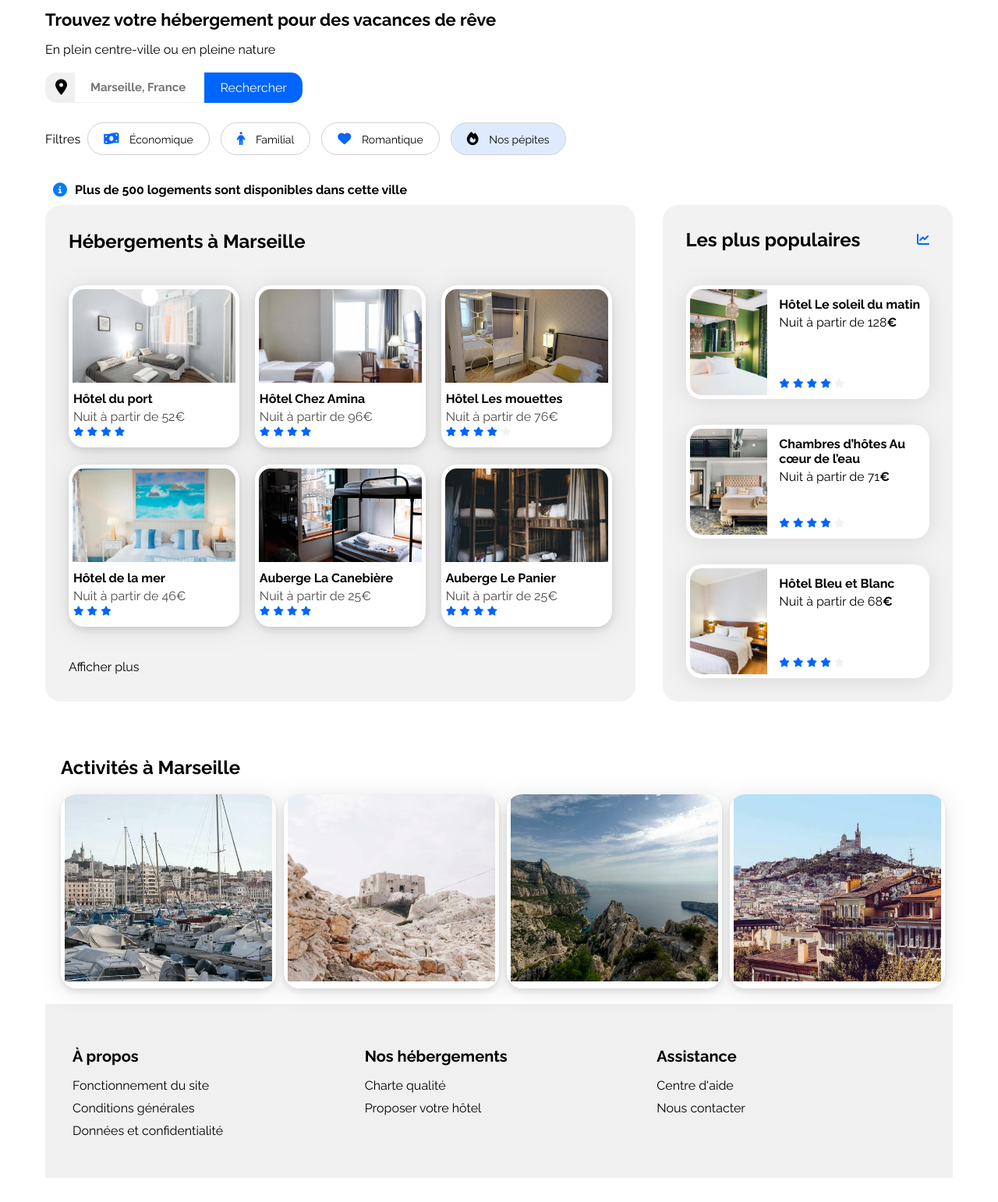
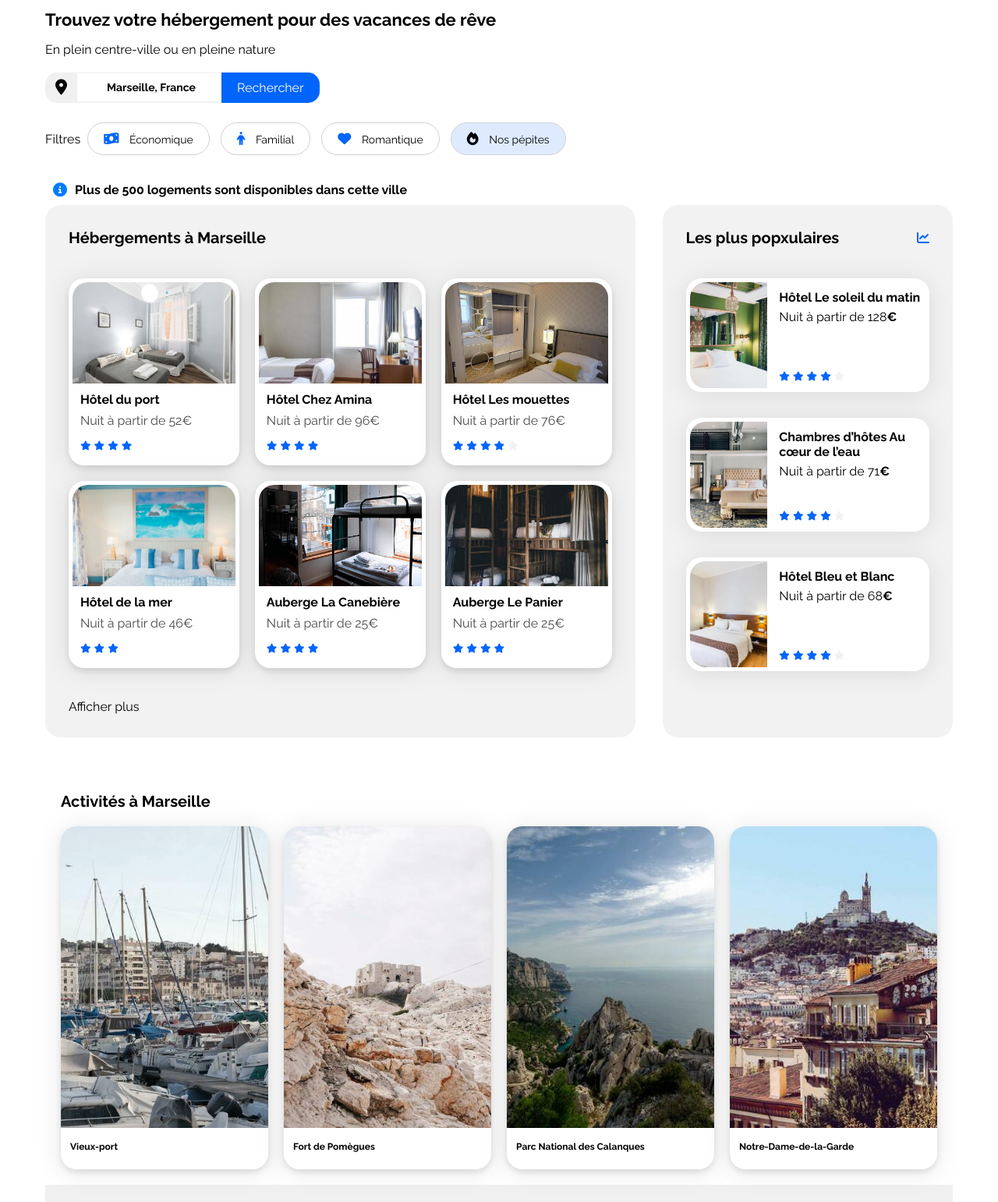
Before and after one commit to Tomguerine/project1OC, a plain HTML site: page index.html in a window 1280 px wide. Shown: the part 77-1619 px from the top of the page at 78% size. Before the commit the page ends 1596 px from the top, so only its background shows below. Drawn offline with Linux system fonts and the light colour scheme.

Commit message:
update clean

```diff
--- a/css/style.css
+++ b/css/style.css
@@ -141,8 +141,6 @@ nav li a:hover {
 }
 
 /* Ajustements pour le lien actif */
-/* Base styles for navigation links */
-
 nav li a.active {
   border-top: 2px solid var(--main-color);
   padding-top: 16px;
@@ -169,7 +167,7 @@ nav li a.active {
   align-items: center;
   justify-content: space-between;
   margin-bottom: 20px;
-  width: 330px;
+  width: 28%;
   background-color: #f0f0f0; /* Fond gris */
   border-radius: 15px; /* Contour arrondi */
 }
@@ -179,13 +177,24 @@ nav li a.active {
   font-size: 20px;
   border-radius: 50%;
   background-color: #f2f2f2;
-  margin-right: 10px;
+  margin-right: 13px;
 }
 .search-input {
-  width: 60%;
-  padding: 10px 20px;
-  font-size: 15px;
+  padding: 10px;
+  padding-right: 5px;
+  font-size: 14px;
   border: none;
+  text-align: center;
+  font-weight: bold; /* Makes the placeholder text bold */
+  color: black; /* Sets the placeholder text color to black */
+  opacity: 1;
+}
+/* Style for the input field placeholder */
+.search-input::placeholder {
+  font-weight: bold; /* Makes the placeholder text bold */
+  color: black; /* Sets the placeholder text color to black */
+  /* Additional styles to ensure compatibility across different browsers */
+  opacity: 1; /* Fixes the inconsistent opacity in different browsers */
 }
 
 .search-button {
@@ -252,9 +261,6 @@ nav li a.active {
   font-weight: bold;
   color: #000000; /* Black color for the text */
 }
-.search-input::placeholder {
-  font-weight: bold;
-}
 /****** note ***********/
 /* Styling for the note */
 .note {
@@ -304,6 +310,8 @@ nav li a.active {
 
 /* Styles for each card */
 .hebergements-cards .card {
+  min-height: 200px;
+
   display: flex;
   flex-direction: column; /* Stack elements vertically */
   box-shadow: 0 4px 8px rgba(0, 0, 0, 0.1); /* Shadow effect for depth */
@@ -315,23 +323,24 @@ nav li a.active {
 /* Styles for card image */
 .hebergements-cards .card img {
   width: 100%;
-  height: 120px;
-  border-top-left-radius: 15px;
-  border-top-right-radius: 15px;
+  height: 130px;
+  border-top-left-radius: 20px;
+  border-top-right-radius: 20px;
 }
 
 /* Styles for card content */
 .hebergements-cards .card-content {
-  padding: 1px; /* Padding all around for spacing */
+  padding: 10px; /* Padding all around for spacing */
   display: flex;
   flex-direction: column;
   justify-content: space-between;
   box-sizing: border-box;
+  min-height: 100px;
 }
 
 /* Styles for card title */
 .hebergements-cards .card-title {
-  margin-top: 10px;
+  margin-top: 1px;
   margin-bottom: 4px;
   font-weight: bold; /* Bold font for the title */
 }
@@ -339,12 +348,15 @@ nav li a.active {
 /* Styles for card subtitle (price) */
 .hebergements-cards .card-subtitle {
   margin: 0;
+  padding-top: 4px;
+  padding-bottom: 3px;
+
+  font-size: 13 px;
   color: #4a4a4a; /* Slight grey color for subtitle */
 }
 
 /* Styles for card rating */
 .hebergements-cards .card-rating {
-  margin-bottom: 5px;
   color: #007bff; /* Blue color for the star ratings */
 }
 
@@ -362,7 +374,7 @@ nav li a.active {
   display: flex;
   justify-content: space-between;
   align-items: center;
-  margin-bottom: 44px;
+  padding-bottom: 7px;
 }
 
 .populaires-cards .card {
@@ -373,8 +385,8 @@ nav li a.active {
 .populaires-cards img {
   width: 33%;
   height: 136px;
-  border-top-left-radius: 15px;
-  border-bottom-left-radius: 15px;
+  border-top-left-radius: 20px;
+  border-bottom-left-radius: 20px;
 }
 
 .populaires-cards .card-content {
@@ -388,7 +400,7 @@ nav li a.active {
 
 .populaires-cards .card-title {
   margin-top: 10px;
-  margin-bottom: 4px;
+  margin-bottom: 6px;
 }
 
 .populaires-cards .card-subtitle {
@@ -416,7 +428,7 @@ nav li a.active {
 
 .section-title {
   margin: 0;
-  font-size: 24px;
+  font-size: 20px;
   font-weight: bold;
 }
 
@@ -429,25 +441,24 @@ nav li a.active {
 
 /* Ensuring no margin or padding at the top of the card */
 .activity-cards .card {
-  background-color: hsl(0, 0%, 100%);
+  background-color: #ffffff;
   box-shadow: 0 4px 8px rgba(0, 0, 0, 0.1);
   overflow: hidden;
-  width: 100%;
+  height: 55vh;
   transition: transform 0.2s;
+  padding: 0;
   margin-top: 0;
   padding-top: 0;
   position: relative;
 }
 
 /* Ensuring the image itself doesn't have any margin and fills the container */
-/* Ensuring the image itself doesn't have any margin and fills the container */
 .activity-cards img {
   width: 100%;
-  height: 30vh;
+  height: 88%;
   object-fit: cover;
   margin: 0;
   padding: 0;
-  /* position: absolute; */
   top: 0;
   left: 0;
   z-index: -1;
@@ -455,16 +466,24 @@ nav li a.active {
 
 /* Style for card content */
 .activity-cards .card-content {
-  position: fixed;
-  padding: 15px;
+  /* position: fixed; */
+  font-size: 10px;
+  padding-left: 12px;
+  padding-top: 5%;
+  padding-bottom: 5%;
+
+  min-height: 300px;
 }
 
 /* Style for card title */
 .activity-cards .card-title {
-  font-size: 18px;
+  font-size: 12px;
   font-weight: bold;
   margin: 0;
-  margin-bottom: 2px;
+  padding-top: 0%;
+  padding-bottom: 5%;
+  margin-top: 0px;
+  min-height: 500px;
 }
 
 /* Style for card description */
--- a/index.html
+++ b/index.html
@@ -35,13 +35,12 @@
             class="logo-image"
           />
         </div>
-s
-   <nav>
-            <ul>
-                <li><a href="#hebergements" class="nav">Hébergements</a></li>
-                <li><a href="#activites" class="nav-active">Activités</a></li>
-            </ul>
-    </nav>
+        <nav>
+          <ul>
+            <li><a href="#hebergements" class="active">Hébergements</a></li>
+            <li><a href="#">Activités</a></li>
+          </ul>
+        </nav>
       </header>
 
       <main>
@@ -229,7 +228,7 @@ s
             </section>
           <section class="populaires">
             <div class="populaires-title">
-              <h2 class="section-title">Les plus populaires</h2>
+              <h2 class="section-title">Les plus popxulaires</h2>
               <i class="fa-solid fa-chart-line" aria-hidden="true"></i>
             </div>
             <div class="populaires-cards">
@@ -322,7 +321,7 @@ s
 
         </div>
                     <!-- New Section: Recommended Places -->
-            <section class="activity" id="activites">
+            <section class="activity" id="activity">
                 <div class="activity-title">
                     <h2 class="section-title">Activités à Marseille</h2>
                 </div>
```
